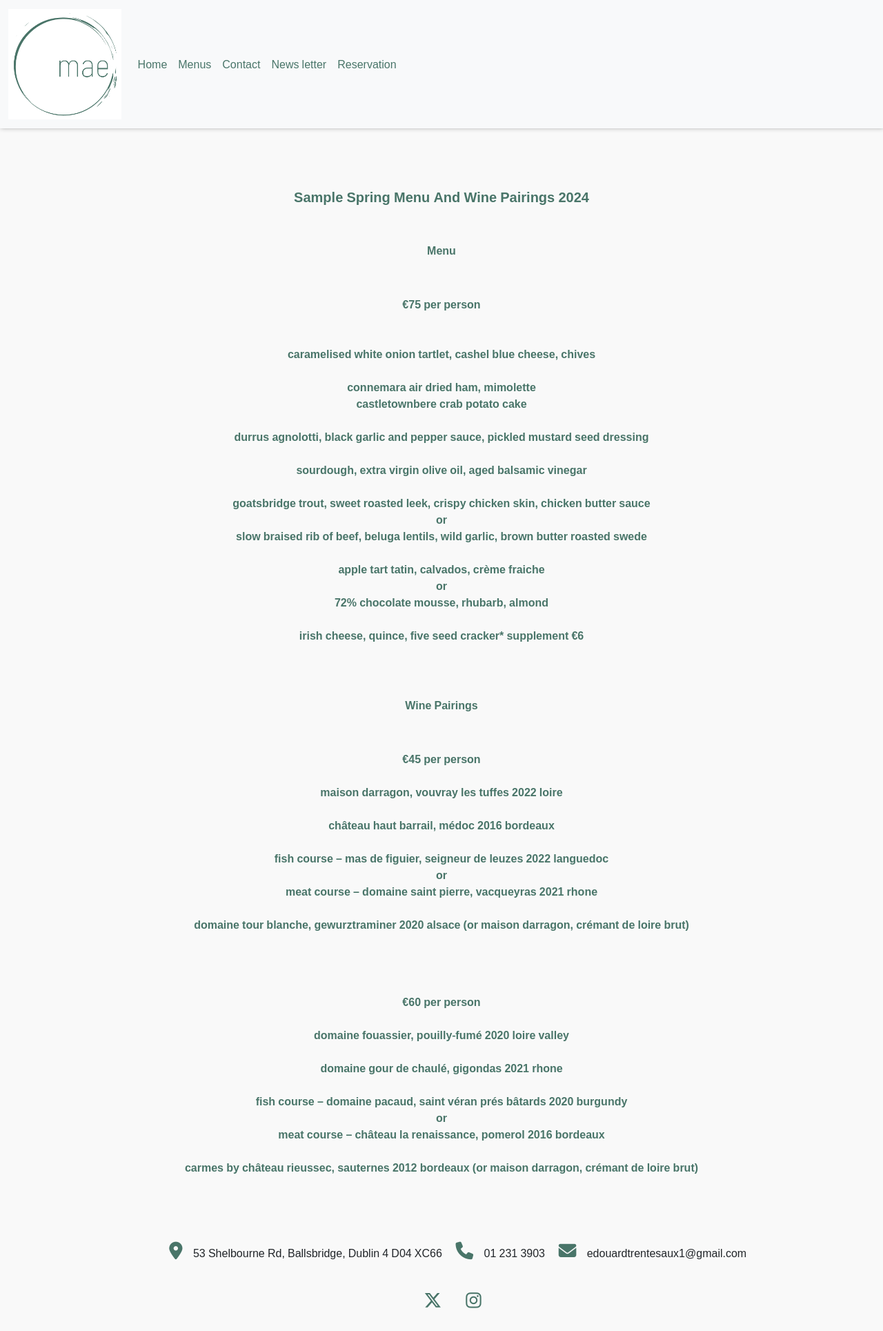
After one commit to Edouard102/mae-restaurant, a Django app: template home/templates/home/menu.html in a window 1280 px wide. The commit adds this page. Shown: the whole page at 69% size. Run offline with Django 3.2, Linux system fonts and the light colour scheme; the template is opened without the code that fills it, so the values that code supplies are empty; some libraries are stand-ins or nearby versions.

Commit message:
adds content to contact and menu

```diff
--- /dev/null
+++ b/home/templates/home/menu.html
@@ -0,0 +1,118 @@
+{% extends 'base.html' %}
+{% load static %}
+
+{% block content %}
+
+<div class="container flex-column pt-3">
+
+    <div class="content-wrapper main-column">
+        <div class="text-area content">
+            <br/>
+            <br/>
+            <br/>
+            <h5 class="text-center fw-bolder display-6,1">Sample Spring Menu And Wine Pairings 2024</h5>
+            <!-- menu -->
+            <br/>
+            <br/>
+            <h6 class="text-center fw-bolder display-6,2">Menu</h6>
+            <br/>
+            <br/>
+            <div class="text-center fw-bold px-2 pb-3">
+                <p>  €75 per person
+                    <br/>
+                    <br/>
+                    <br/>
+                    caramelised white onion tartlet, cashel blue cheese, chives
+                    <br/>
+                    <br/>
+                    connemara air dried ham, mimolette
+                    <br/>
+
+                    castletownbere crab potato cake
+                    <br/>
+                    <br/>
+                    durrus agnolotti, black garlic and pepper sauce, pickled mustard seed dressing
+                    <br/>
+                    <br/>
+                    sourdough, extra virgin olive oil, aged balsamic vinegar
+                    <br/>
+                    <br/>
+                    goatsbridge trout, sweet roasted leek, crispy chicken skin, chicken butter sauce
+                    <br/>
+                    or
+                    <br/>
+                    slow braised rib of beef, beluga lentils, wild garlic, brown butter roasted swede
+                    <br/>
+                    <br/>
+                    apple tart tatin, calvados, crème fraiche
+                    <br/>
+                    or
+                    <br/>
+                    72% chocolate mousse, rhubarb, almond
+                    <br/>
+                    <br/>
+                    irish cheese, quince, five seed cracker* supplement €6</p>
+            </div>
+            <br/>
+            <br/>
+
+             <!-- wine section -->
+            <h6 class="text-center fw-bolder display-7">Wine Pairings</h6>
+            <br/>
+            <br/>
+            <div class="text-center fw-bold px-2 pb-3">
+
+                <p>€45 per person
+                    <br/>
+                    <br/>
+                    maison darragon, vouvray les tuffes 2022 loire
+                    <br/>
+                    <br/>
+                    château haut barrail, médoc 2016 bordeaux
+                    <br/>
+                    <br/>
+                    fish course – mas de figuier, seigneur de leuzes 2022 languedoc
+                    <br/>
+                    or
+                    <br/>
+                    meat course – domaine saint pierre, vacqueyras 2021 rhone
+                    <br/>
+                    <br/>
+                    domaine tour blanche, gewurztraminer 2020 alsace
+                    (or maison darragon, crémant de loire brut)
+                    <br/>
+                    <br/>
+                    <br/>
+                    <br/>
+
+                </p>
+                <p>€60 per person
+                    <br/>
+                    <br/>
+                    domaine fouassier, pouilly-fumé 2020 loire valley
+                    <br/>
+                    <br/>
+                    domaine gour de chaulé, gigondas 2021 rhone
+                    <br/>
+                    <br/>
+                    fish course – domaine pacaud, saint véran prés bâtards 2020 burgundy
+                    <br/>
+                    or
+                    <br/>
+                    meat course – château la renaissance, pomerol 2016 bordeaux
+                    <br/>
+                    <br/>
+                    carmes by château rieussec, sauternes 2012 bordeaux
+                    (or maison darragon, crémant de loire brut)
+                    <br/>
+                    <br/>
+                    <br/>
+                </p>
+
+            </div>
+
+        </div>
+    </div>
+</div>
+
+{%endblock%}
--- a/main/urls.py
+++ b/main/urls.py
@@ -5,4 +5,5 @@ urlpatterns = [
     path("accounts/", include("allauth.urls")),
     path('admin/', admin.site.urls),
     path('', include('home.urls')),
+    # path('menu', include('menu.urls')),
 ]
--- a/static/css/base.css
+++ b/static/css/base.css
@@ -35,7 +35,7 @@
         font-family: var(--main-font);
     }
 
-    h1, h2, h3, h4, h5, h6 {
+    h1, h2, h3, h4, h5, h6, p {
         font-family: var(--title);
         color: var(--green);
     }
--- a/templates/base.html
+++ b/templates/base.html
@@ -15,6 +15,7 @@
     {% endblock %}
 
     <title> Restaurant mae - {% block title %}{% endblock %}</title>
+
 </head>
 <body>
     {% include 'includes/header.html' %}
@@ -23,7 +24,7 @@
 
         {% block content %}
 
-        <h1>Hello I am Bonkers!</h1>
+
 
         {% endblock %}
 
--- a/templates/includes/header.html
+++ b/templates/includes/header.html
@@ -22,9 +22,6 @@
             <ul class="navbar-nav">
               <li class="nav-item">
                 <a class="nav-link {% if url_name == 'home' %}active{% endif %}" aria-current="page" href="{% url 'home' %}">Home</a>
-              </li>
-              <li class="nav-item">
-                <a class="nav-link" href="#">About</a>
               </li>
               <li class="nav-item">
                 <a class="nav-link" href="#">Menus</a>
```
Also changed, not shown: home/templates/home/contact.html (added, +45 -0 lines), home/templates/home/index.html (+43 -0 lines), home/views.py (+9 -0 lines), booking/templates/booking/add_booking.html (added), booking/templates/booking/cancel_booking.html (added), booking/templates/booking/edit_booking.html (added).
